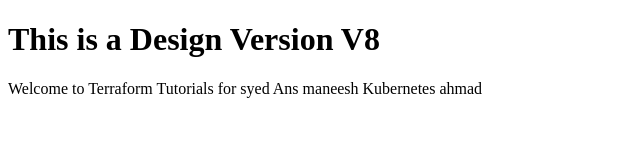
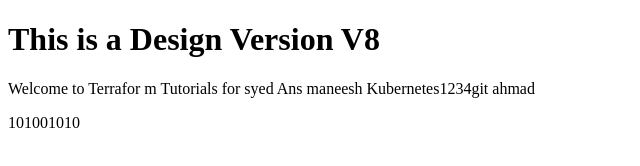
Before and after one commit to ahmadmaraj/Git_First, a plain HTML site: page index.html in a window 1280 px wide. Shown: the whole page, without its empty margins (0-640 px from the left). Drawn offline with Linux system fonts and the light colour scheme.

Commit message:
My 4th Commit

```diff
--- a/index.html
+++ b/index.html
@@ -11,7 +11,8 @@
 
 <body>
     <h1>This is a Design Version V8</h1>
-    <p>Welcome to Terraform Tutorials for syed Ans maneesh Kubernetes ahmad</p>
+    <p>Welcome to Terrafor
+        m Tutorials for syed Ans maneesh Kubernetes1234git ahmad</p>
 </body>
-
+101001010
 </html>
```
